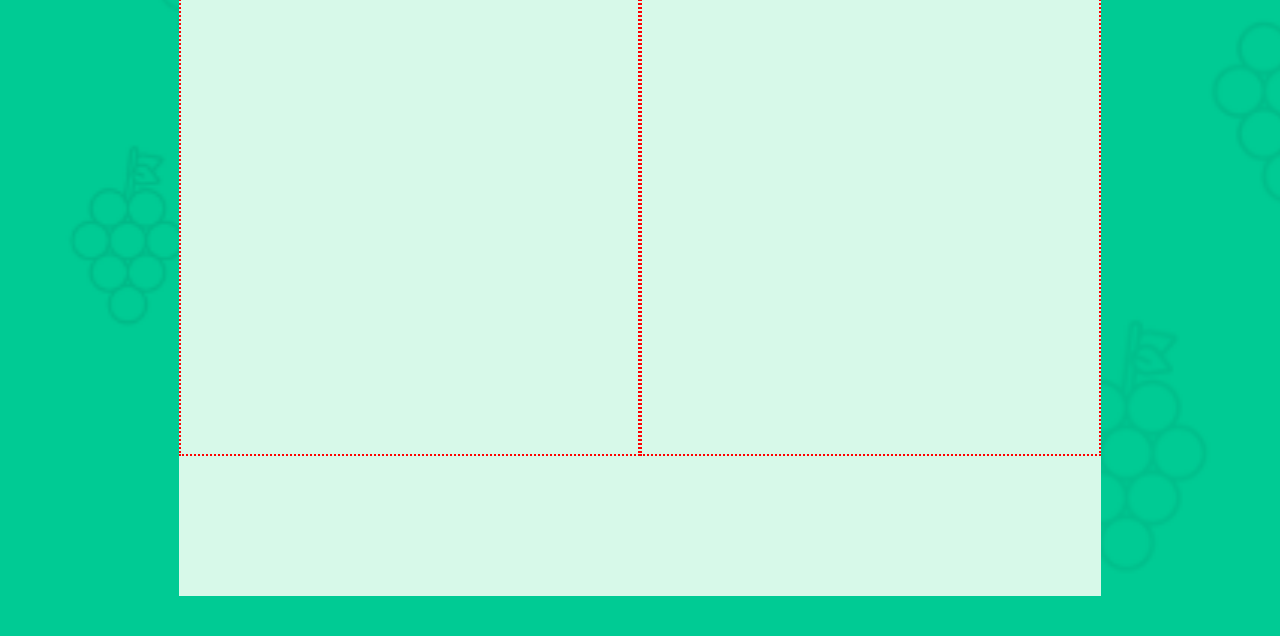
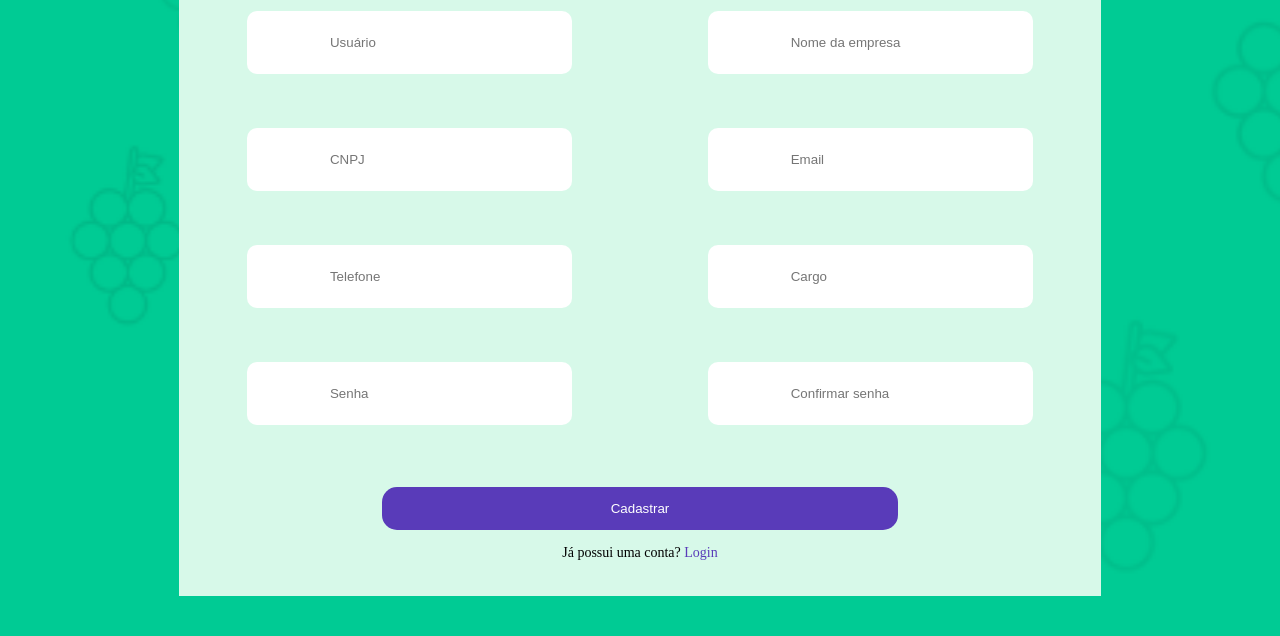
Before and after one commit to Grape-Sci/Site_Institucional, a plain HTML site: page Projeto/Site/cadastronNv.html in a window 1280 px wide. Shown: the part 164-800 px from the top of the page. Drawn offline with Linux system fonts and the light colour scheme.

Commit message:
Tela de cadastro finalizada sem javascript

```diff
--- a/Projeto/Site/cadastronNv.html
+++ b/Projeto/Site/cadastronNv.html
@@ -21,14 +21,43 @@
             </div>
             <div class="camposCad">
                 <div class="inputsCad">
-
+                    <div class="container">
+                        <div class="campo">
+                            <input type="text" id="input_usuario" placeholder="Usuário">
+                        </div>
+                        <div class="campo">
+                            <input type="text" id="input_cnpj" placeholder="CNPJ">
+                        </div>
+                        <div class="campo">
+                            <input type="text" id="input_telefone" placeholder="Telefone">
+                        </div>
+                        <div class="campo">
+                            <input type="text" id="input_senha" placeholder="Senha">
+                        </div>
+                    </div>
                 </div>
                 <div class="inputsCad">
-
+                    <div class="container">
+                        <div class="campo">
+                            <input type="text" id="input_empresa" placeholder="Nome da empresa">
+                        </div>
+                        <div class="campo">
+                            <input type="text" id="input_email" placeholder="Email">
+                        </div>
+                        <div class="campo">
+                            <input type="text" id="input_cargo" placeholder="Cargo">
+                        </div>
+                        <div class="campo">
+                            <input type="text" id="input_confirmar" placeholder="Confirmar senha">
+                        </div>
+                    </div>
                 </div>
             </div>
             <div class="botaoCad">
-
+                <div class="container">
+                    <button onclick="cadastrar()">Cadastrar</button>
+                    <span>Já possui uma conta? <a href="loginNv.html">Login</a></span>
+                </div>
             </div>
         </div>
     </div>
@@ -40,4 +69,18 @@
 
 <script>
 
+function cadastrar() {
+    var usuario = input_usuario.value;
+    var cnpj = input_cnpj.value;
+    var telefone = input_telefone.value;
+    var senha = input_senha.value;
+    var empresa = input_empresa.value;
+    var email = input_email.value;
+    var cargo = input_cargo.value;
+    var confirmar = input_confirmar.value;
+
+    if (senha != confirmar) alert(`Confirmação de senha inválida.`);
+
+}
+
 </script>
--- a/Projeto/Site/style-login-cadastro.css
+++ b/Projeto/Site/style-login-cadastro.css
@@ -114,7 +114,7 @@
   border-style: none;
   border-radius: 15px;
   margin-bottom: 2%;
-
+  cursor: pointer;
 }
 
 .botao .container span {
@@ -173,8 +173,7 @@
 }
 
 .campo input {
-  width: 100%;
-  height: 90%;
+  padding: 8% 25%;
   border-radius: 10px;
 }
 
@@ -290,11 +289,39 @@ input:checked + .slider:before {
 .inputsCad {
   width: 50%;
   height: 100%;
-  flex-direction: column;
-  border: dotted red 2px;
 }
 
+.inputsCad .container {
+  display: flex;
+  flex-direction: column;
+  justify-content: space-around;
+}
 
 .botaoCad {
   height: 20%;
 }
+
+.botaoCad .container {
+  display: flex;
+  flex-direction: column;
+}
+
+.botaoCad .container button {
+  background-color: #593BB9;
+  color: #fff;
+  width: 70%;
+  height: 30%;
+  border-style: none;
+  border-radius: 15px;
+  margin-bottom: 2%;
+  cursor: pointer;
+}
+
+.botaoCad .container span {
+  font-size: 14px;
+}
+
+.botaoCad .container a {
+  color: #593BB9;
+  text-decoration: none;
+}
```
